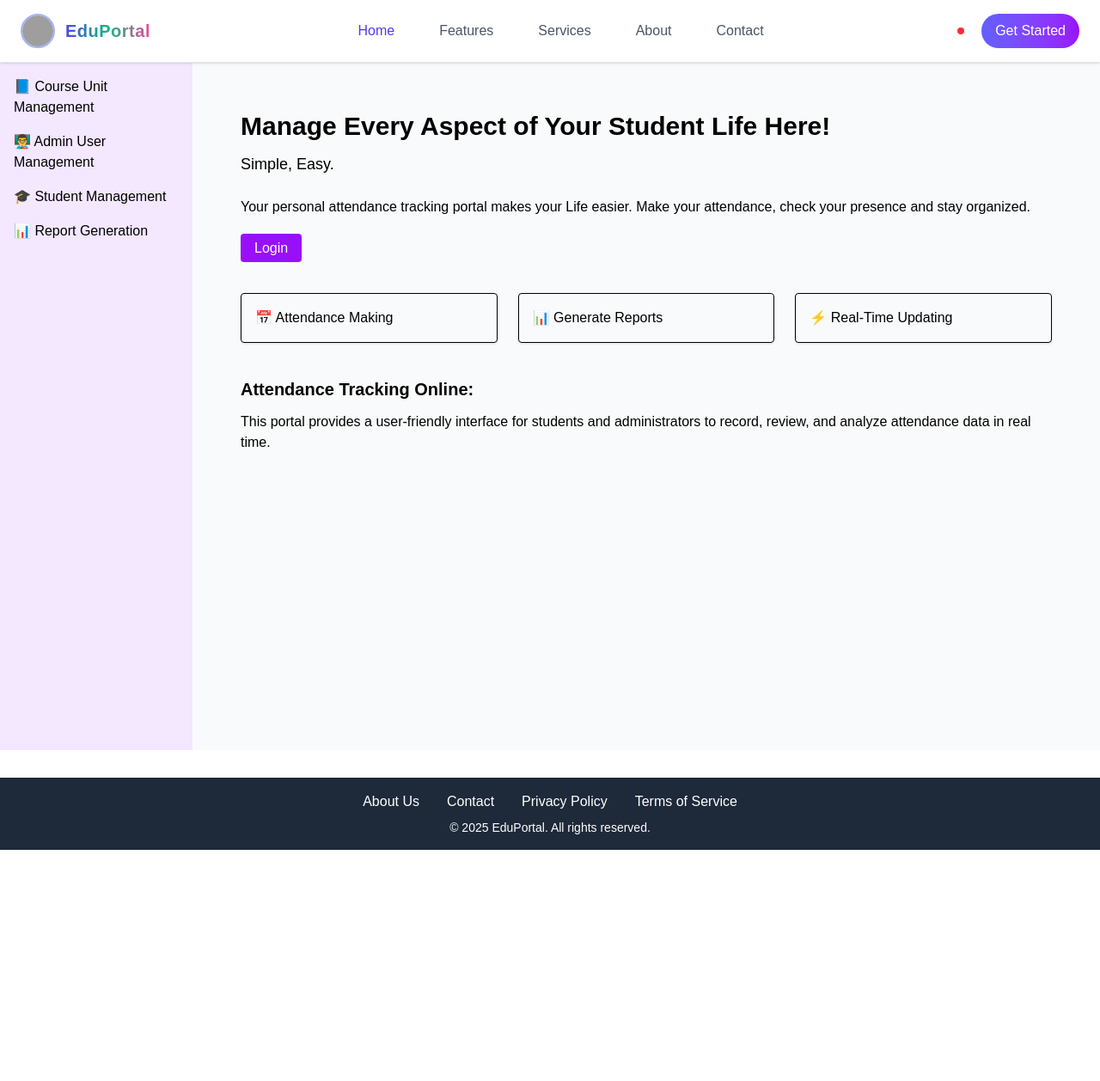
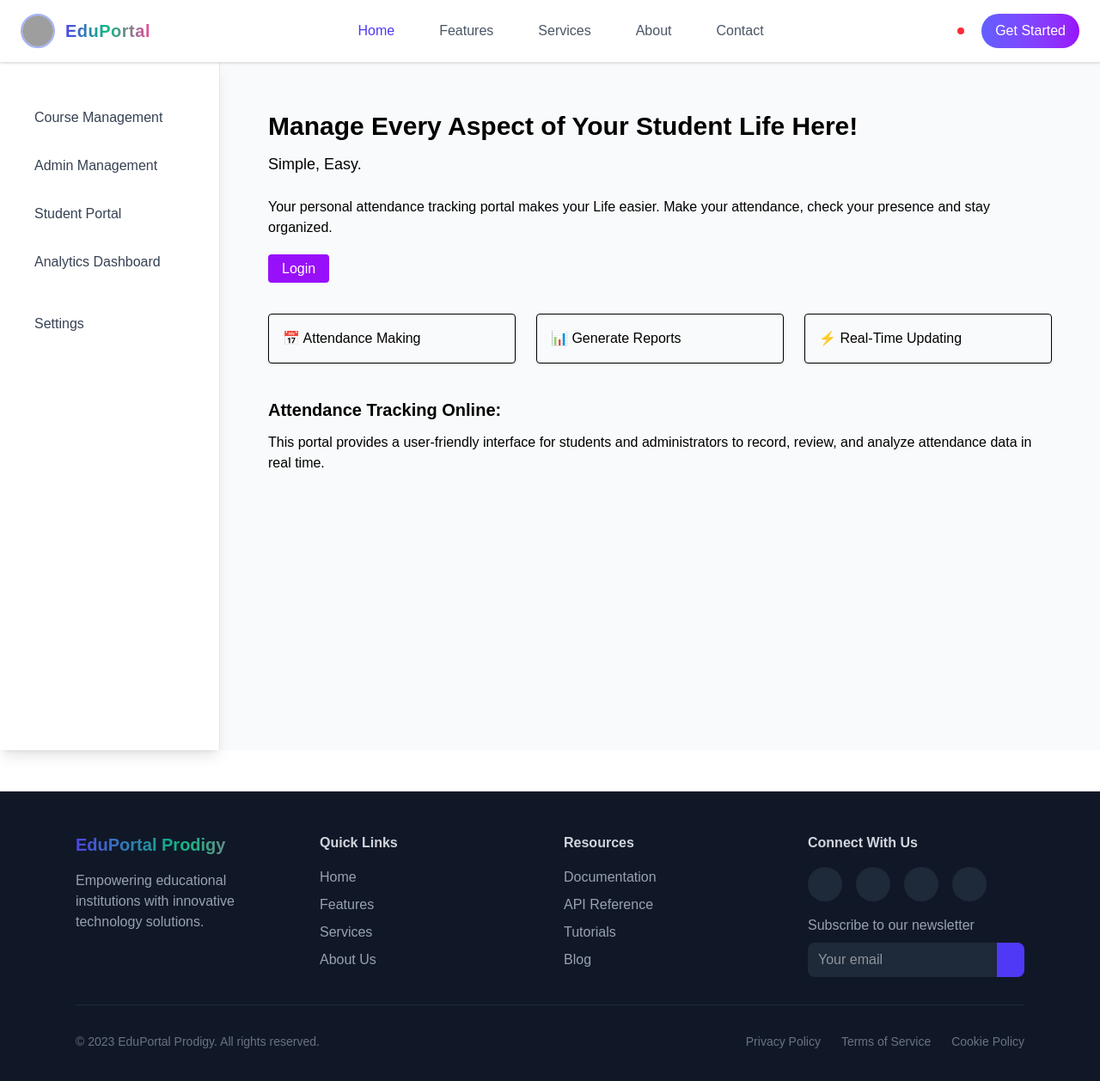
Before and after one commit to AsekaSL/student-attendance-portal, a React (Vite) app in the folder front-end/: page / in a window 1280 px wide. Shown: the top 1258 px of the page at 86% size. Before the commit the page ends 989 px from the top, so only its background shows below. Built offline with nearby package versions, Linux system fonts and the light colour scheme; grey boxes are pictures that could not be loaded.

Commit message:
style adjustments

```diff
--- a/front-end/src/components/footer.jsx
+++ b/front-end/src/components/footer.jsx
@@ -1,13 +1,64 @@
 function Footer() {
   return (
-    <footer className="bg-gray-800 text-white py-4 mt-8">
-      <div className="flex justify-center gap-8">
-        <button>About Us</button>
-        <button>Contact</button>
-        <button>Privacy Policy</button>
-        <button>Terms of Service</button>
-      </div>
-      <p className="text-center mt-2 text-sm">© 2025 EduPortal. All rights reserved.</p>
+    <footer class="bg-gray-900 text-white py-12 mt-12">
+        <div class="max-w-6xl mx-auto px-6">
+            <div class="grid grid-cols-1 md:grid-cols-4 gap-8">
+                <div>
+                    <h3 class="text-xl font-bold mb-4 gradient-text">EduPortal Prodigy</h3>
+                    <p class="text-gray-400">Empowering educational institutions with innovative technology solutions.</p>
+                </div>
+                <div>
+                    <h4 class="font-semibold mb-4 text-gray-300">Quick Links</h4>
+                    <ul class="space-y-2">
+                        <li><a href="#" class="text-gray-400 hover:text-white transition-colors duration-200">Home</a></li>
+                        <li><a href="#features" class="text-gray-400 hover:text-white transition-colors duration-200">Features</a></li>
+                        <li><a href="#services" class="text-gray-400 hover:text-white transition-colors duration-200">Services</a></li>
+                        <li><a href="#about" class="text-gray-400 hover:text-white transition-colors duration-200">About Us</a></li>
+                    </ul>
+                </div>
+                <div>
+                    <h4 class="font-semibold mb-4 text-gray-300">Resources</h4>
+                    <ul class="space-y-2">
+                        <li><a href="#" class="text-gray-400 hover:text-white transition-colors duration-200">Documentation</a></li>
+                        <li><a href="#" class="text-gray-400 hover:text-white transition-colors duration-200">API Reference</a></li>
+                        <li><a href="#" class="text-gray-400 hover:text-white transition-colors duration-200">Tutorials</a></li>
+                        <li><a href="#" class="text-gray-400 hover:text-white transition-colors duration-200">Blog</a></li>
+                    </ul>
+                </div>
+                <div>
+                    <h4 class="font-semibold mb-4 text-gray-300">Connect With Us</h4>
+                    <div class="flex gap-4 mb-4">
+                        <a href="#" class="w-10 h-10 rounded-full bg-gray-800 flex items-center justify-center hover:bg-indigo-600 transition-colors duration-200">
+                            <i data-feather="twitter" class="w-5 h-5"></i>
+                        </a>
+                        <a href="#" class="w-10 h-10 rounded-full bg-gray-800 flex items-center justify-center hover:bg-blue-600 transition-colors duration-200">
+                            <i data-feather="facebook" class="w-5 h-5"></i>
+                        </a>
+                        <a href="#" class="w-10 h-10 rounded-full bg-gray-800 flex items-center justify-center hover:bg-pink-600 transition-colors duration-200">
+                            <i data-feather="instagram" class="w-5 h-5"></i>
+                        </a>
+                        <a href="#" class="w-10 h-10 rounded-full bg-gray-800 flex items-center justify-center hover:bg-blue-500 transition-colors duration-200">
+                            <i data-feather="linkedin" class="w-5 h-5"></i>
+                        </a>
+                    </div>
+                    <p class="text-gray-400">Subscribe to our newsletter</p>
+                    <div class="flex mt-2">
+                        <input type="email" placeholder="Your email" class="px-3 py-2 bg-gray-800 text-white rounded-l-lg focus:outline-none focus:ring-2 focus:ring-indigo-500 w-full"/>
+                        <button class="bg-indigo-600 px-4 py-2 rounded-r-lg hover:bg-indigo-700 transition-colors duration-200">
+                            <i data-feather="send" class="w-5 h-5"></i>
+                        </button>
+                    </div>
+                </div>
+            </div>
+            <div class="border-t border-gray-800 mt-8 pt-8 flex flex-col md:flex-row justify-between items-center">
+                <p class="text-gray-500 text-sm">© 2023 EduPortal Prodigy. All rights reserved.</p>
+                <div class="flex gap-6 mt-4 md:mt-0">
+                    <a href="#" class="text-gray-500 hover:text-white transition-colors duration-200 text-sm">Privacy Policy</a>
+                    <a href="#" class="text-gray-500 hover:text-white transition-colors duration-200 text-sm">Terms of Service</a>
+                    <a href="#" class="text-gray-500 hover:text-white transition-colors duration-200 text-sm">Cookie Policy</a>
+                </div>
+            </div>
+        </div>
     </footer>
   );
 }
--- a/front-end/src/components/sidebar.jsx
+++ b/front-end/src/components/sidebar.jsx
@@ -2,14 +2,40 @@ import { Link } from "react-router-dom";
 
 function Sidebar() {
   return (
-    <aside className="w-56 bg-purple-100 p-4 h-screen">
-      <nav className="flex flex-col gap-4">
-        <Link to="/course">📘 Course Unit Management</Link>
-        <Link to="/professor">👨‍🏫 Admin User Management</Link>
-        <Link to="/student">🎓 Student Management</Link>
-        <Link to="/report">📊 Report Generation</Link>
-      </nav>
-    </aside>
+    <aside class="hidden md:block w-64 bg-white/80 backdrop-blur-md p-4 h-screen sticky top-0 shadow-lg border-r border-gray-200">
+            <nav class="flex flex-col gap-2 mt-6">
+                <a href="/course" class="sidebar-item flex items-center gap-3 p-3 rounded-lg hover:bg-indigo-50 transition-colors duration-200 hover:shadow-sm text-gray-700 hover:text-indigo-700">
+                    <span class="sidebar-icon transition-transform duration-200">
+                        <i data-feather="book" class="w-5 h-5"></i>
+                    </span>
+                    <span class="font-medium">Course Management</span>
+                </a>
+                <a href="/professor" class="sidebar-item flex items-center gap-3 p-3 rounded-lg hover:bg-indigo-50 transition-colors duration-200 hover:shadow-sm text-gray-700 hover:text-indigo-700">
+                    <span class="sidebar-icon transition-transform duration-200">
+                        <i data-feather="users" class="w-5 h-5"></i>
+                    </span>
+                    <span class="font-medium">Admin Management</span>
+                </a>
+                <a href="/student" class="sidebar-item flex items-center gap-3 p-3 rounded-lg hover:bg-indigo-50 transition-colors duration-200 hover:shadow-sm text-gray-700 hover:text-indigo-700">
+                    <span class="sidebar-icon transition-transform duration-200">
+                        <i data-feather="user" class="w-5 h-5"></i>
+                    </span>
+                    <span class="font-medium">Student Portal</span>
+                </a>
+                <a href="/report" class="sidebar-item flex items-center gap-3 p-3 rounded-lg hover:bg-indigo-50 transition-colors duration-200 hover:shadow-sm text-gray-700 hover:text-indigo-700">
+                    <span class="sidebar-icon transition-transform duration-200">
+                        <i data-feather="bar-chart-2" class="w-5 h-5"></i>
+                    </span>
+                    <span class="font-medium">Analytics Dashboard</span>
+                </a>
+                <a href="/settings" class="sidebar-item flex items-center gap-3 p-3 rounded-lg hover:bg-indigo-50 transition-colors duration-200 hover:shadow-sm text-gray-700 hover:text-indigo-700 mt-4">
+                    <span class="sidebar-icon transition-transform duration-200">
+                        <i data-feather="settings" class="w-5 h-5"></i>
+                    </span>
+                    <span class="font-medium">Settings</span>
+                </a>
+            </nav>
+        </aside>
   );
 }
 
```
